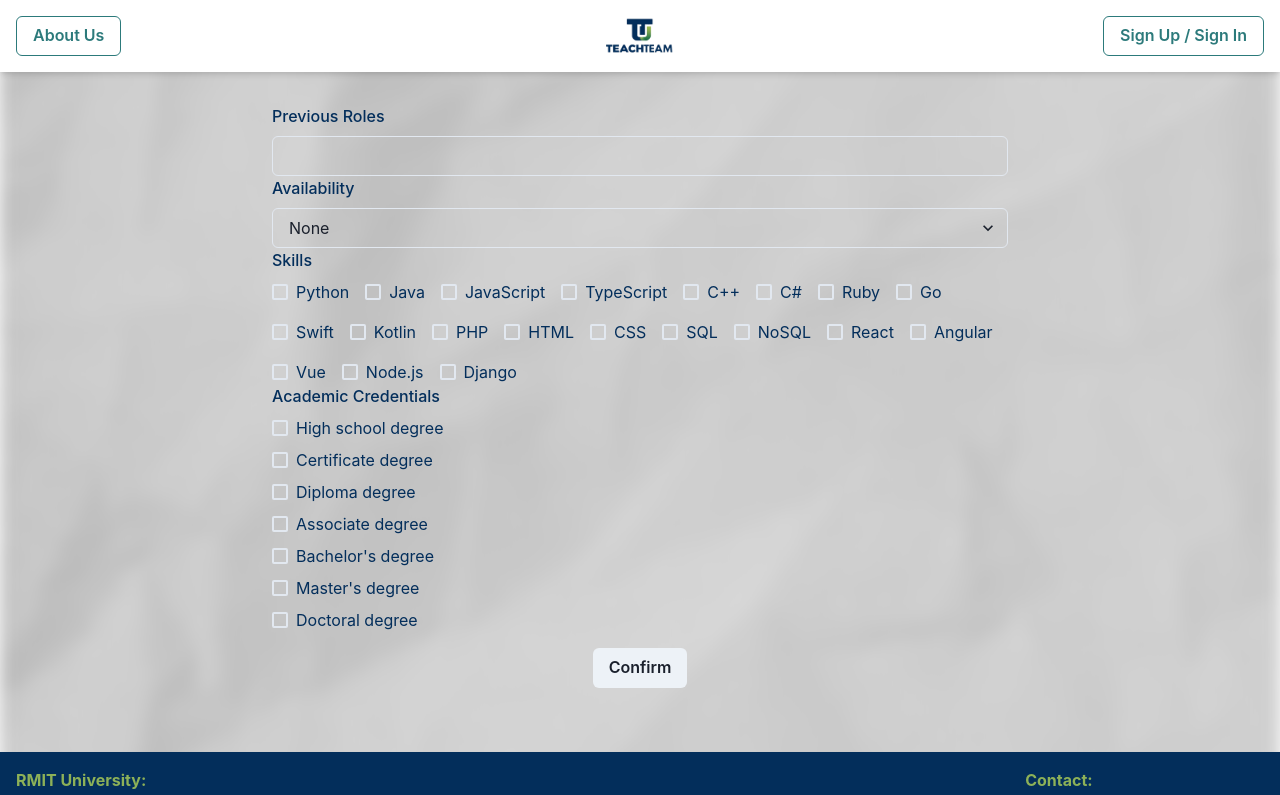
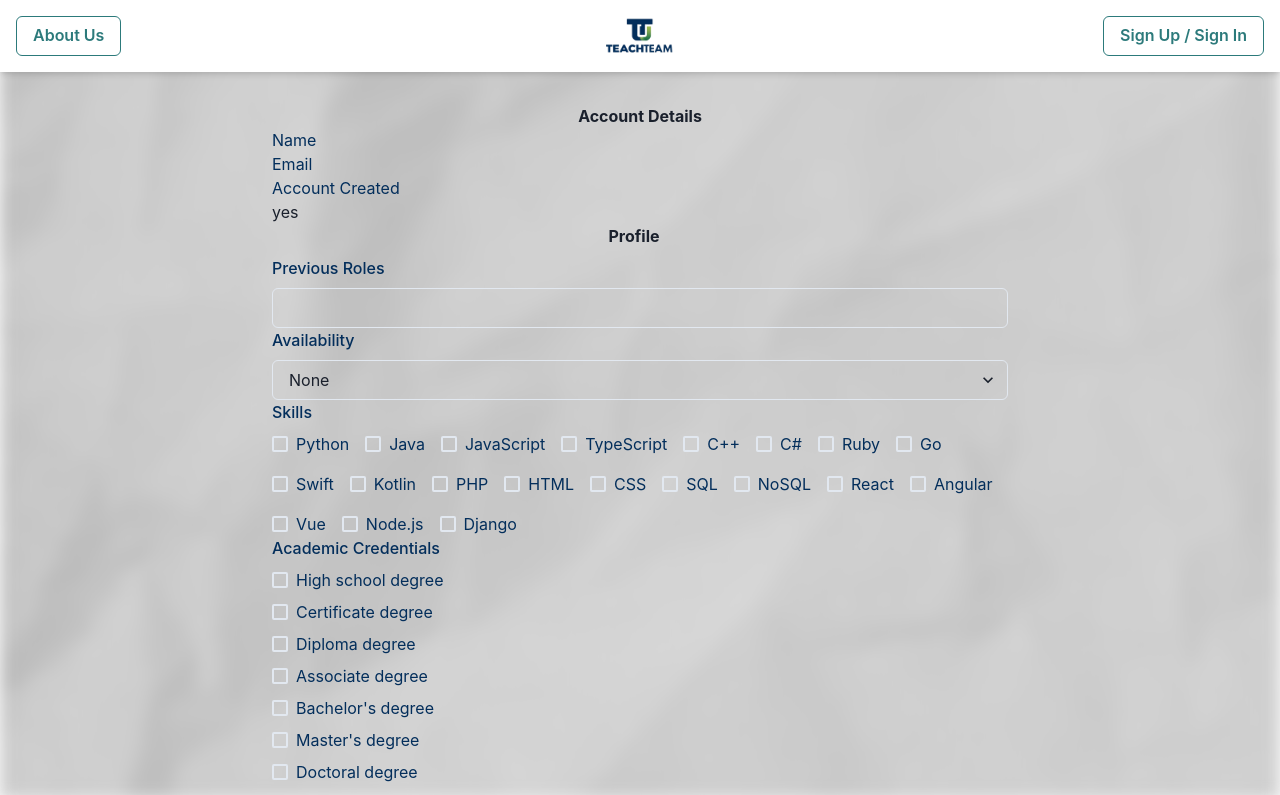
Before and after one commit to rmit-fsd-2025-s1/s4005790-s4013483-a2, a Next.js app in the folder teachteam/: page /profile in a window 1280 px wide. Shown: the top 795 px of the page. Built offline with nearby package versions, Linux system fonts and the light colour scheme.

Commit message:
Fixed ProfileContext from using Profile[] to Profile type

```diff
--- a/teachteam/src/context/ProfileContext.tsx
+++ b/teachteam/src/context/ProfileContext.tsx
@@ -3,8 +3,8 @@ import { Profile } from "@/components/Profile";
 
 // Interfacae type for ProfileContext
 interface ProfileContextType {
-  profiles: Map<string, Profile[]>;
-  setProfiles: (profiles: Map<string, Profile[]>) => void;
+  profiles: Map<string, Profile>;
+  setProfiles: (profiles: Map<string, Profile>) => void;
 }
 
 // ProfileContext for context hook to use
@@ -18,7 +18,7 @@ export const useProfile = () => useContext(ProfileContext);
 
 // To wrap in _app.tsx
 export const ProfileProvider = ({ children }: { children: ReactNode }) => {
-  const [profiles, setProfiles] = useState<Map<string, Profile[]>>(new Map());
+  const [profiles, setProfiles] = useState<Map<string, Profile>>(new Map());
 
   // Check if user is signed in (through localStorage) on load.
   useEffect(() => {
--- a/teachteam/src/pages/profile.tsx
+++ b/teachteam/src/pages/profile.tsx
@@ -31,7 +31,12 @@ export default function Profiles() {
   // If there is a pre-existing profile, load it in.
   useEffect(() => {
     if (user && profiles.has(user.email)) {
-      setProfilesChange(profiles.get(user.email));
+      const profile = profiles.get(user.email);
+      if (profile) {
+        console.log("YIPEE");
+        console.log(profile);
+        setProfilesChange(profile);
+      }
     }
   }, [profiles, user]);
 
@@ -84,6 +89,9 @@ export default function Profiles() {
     }
   }
 
+  function handleAccountChange(e: React.ChangeEvent<HTMLInputElement | HTMLSelectElement>) {
+  }
+
   function handleCredentialChange(e: React.ChangeEvent<HTMLInputElement>, credential: string) {
     const { value } = e.target;
     setProfilesChange((prevProfile) => ({
@@ -102,7 +110,15 @@ export default function Profiles() {
         <Box as="main" flex="1" w="100%" p={8} textAlign="center" maxW="800px" mx="auto">
           <VStack>
             <form onSubmit={handleSubmit}>
+              <Text textAlign="center" color="#32e5b" style={{fontWeight:"bold"}}>Account Details</Text>
+              <Text textAlign="left" color="#032e5b">Name</Text>
+              <Text textAlign="left">{user?.name}</Text>
+              <Text textAlign="left" color="#032e5b">Email</Text>
+              <Text textAlign="left">{user?.email}</Text>
+              <Text textAlign="left" color="#032e5b">Account Created</Text>
+              <Text textAlign="left">yes</Text>
               <FormControl>
+                <FormLabel textAlign="center" color="#32e5b" style={{fontWeight:"bold"}}>Profile</FormLabel>
                 <FormLabel color="#032e5b">Previous Roles</FormLabel>
                 <Input name="roles" value={profilesChange.roles} onChange={handleChange} />
                 <FormLabel color="#032e5b">Availability</FormLabel>
```
